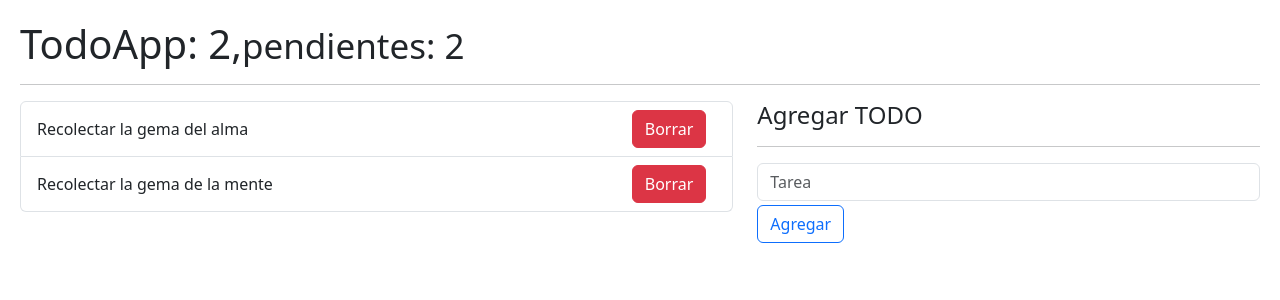
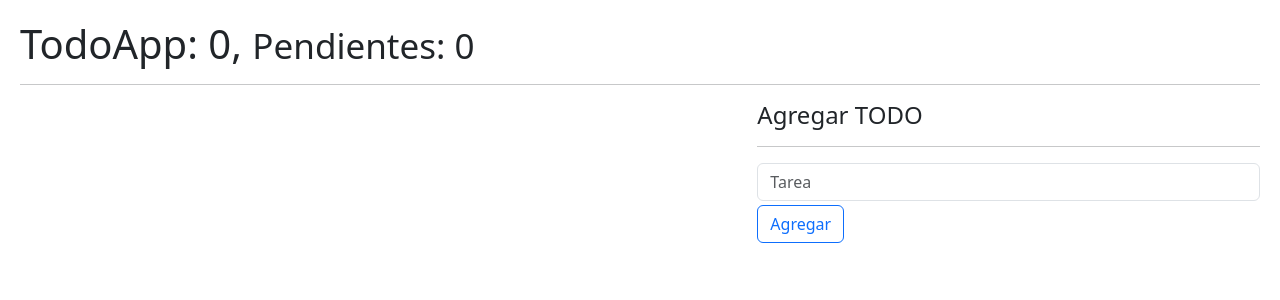
Before and after one commit to JordyV23/hook-app, a React (Vite) app: page / in a window 1280 px wide. Shown: the top 300 px of the page. Built offline with nearby package versions, Linux system fonts and the light colour scheme.

Commit message:
todo app terminada

```diff
--- a/src/08-useReducer/TodoApp.jsx
+++ b/src/08-useReducer/TodoApp.jsx
@@ -1,23 +1,20 @@
-import { useReducer } from "react";
+import { useEffect, useReducer } from "react";
 import { todoReducer } from "./todoReducer";
 import { TodoList } from "./components/TodoList";
 import { TodoAdd } from "./components/TodoAdd";
 
 export const TodoApp = () => {
-  const initialState = [
-    {
-      id: new Date().getTime(),
-      description: "Recolectar la gema del alma",
-      done: false,
-    },
-    {
-      id: new Date().getTime() * 3,
-      description: "Recolectar la gema de la mente",
-      done: false,
-    },
-  ];
+  const initialState = [];
 
-  const [todos, dispatch] = useReducer(todoReducer, initialState);
+  const init = () => {
+    return JSON.parse(localStorage.getItem("todos")) || [];
+  };
+
+  const [todos, dispatch] = useReducer(todoReducer, initialState, init);
+
+  useEffect(() => {
+    localStorage.setItem("todos", JSON.stringify(todos));
+  }, [todos]);
 
   const onNewTodo = (todo) => {
     handleNewTodo(todo);
@@ -28,20 +25,44 @@
       type: "[TODO] Add Todo",
       payload: todo,
     };
+    dispatch(action);
+  };
 
-    dispatch(action)
+  const handleDeleteTodo = (id) => {
+    dispatch({
+      type: "[TODO] Remove Todo",
+      payload: id,
+    });
   };
+
+  const handleToggleTodo = (id) => {
+    dispatch({
+      type: "[TODO] Toggle Todo",
+      payload: id,
+    });
+  };
+
+  const calcularPendientes = () => {
+    let pendientes = 0;
+    todos.map(todo => {
+      if(todo.done){
+        pendientes+=1
+      }
+    })
+
+    return pendientes
+  }
 
   return (
     <>
       <h1>
-        TodoApp: {todos.length},<small>pendientes: 2</small>
+        TodoApp: {todos.length}, <small>Pendientes: {calcularPendientes()}</small>
       </h1>
       <hr />
 
       <div className="row">
         <div className="col-7">
-          <TodoList todos={todos} />
+          <TodoList todos={todos} onDeleteTodo={handleDeleteTodo} onToggleTodo={handleToggleTodo}/>
         </div>
 
         <div className="col-5">
--- a/src/08-useReducer/components/TodoItem.jsx
+++ b/src/08-useReducer/components/TodoItem.jsx
@@ -1,10 +1,17 @@
 /* eslint-disable react/prop-types */
-export const TodoItem = ({ todo }) => {
+export const TodoItem = ({ todo, onDeleteTodo,onToggleTodo }) => {
   return (
     <>
       <li className="list-group-item d-flex justify-content-between">
-        <span className="align-self-center">{todo.description}</span>
-        <button className="btn btn-danger">Borrar</button>
+        <span className={`align-self-center ${todo.done && 'text-decoration-line-through'} `} onClick={() => onToggleTodo(todo.id)}>
+          {todo.description}
+        </span>
+        <button
+          className="btn btn-danger"
+          onClick={() => onDeleteTodo(todo.id)}
+        >
+          Borrar
+        </button>
       </li>
     </>
   );
--- a/src/08-useReducer/components/TodoList.jsx
+++ b/src/08-useReducer/components/TodoList.jsx
@@ -2,12 +2,12 @@
 
 import { TodoItem } from "./TodoItem";
 
-export const TodoList = ({ todos = [] }) => {
+export const TodoList = ({ todos = [], onDeleteTodo,onToggleTodo }) => {
   return (
     <>
       <ul className="list-group">
         {todos.map((todo) => (
-          <TodoItem key={todo.id} todo={todo} />
+          <TodoItem key={todo.id} todo={todo} onDeleteTodo={onDeleteTodo} onToggleTodo={onToggleTodo}/>
         ))}
       </ul>
     </>
--- a/src/08-useReducer/intro-reducer.js
+++ b/src/08-useReducer/intro-reducer.js
@@ -28,5 +28,3 @@
 };
 
 todos = todoReducer(todos, addTodoAction);
-
-console.log({ state: todos });
--- a/src/08-useReducer/todoReducer.js
+++ b/src/08-useReducer/todoReducer.js
@@ -2,6 +2,20 @@
   switch (action.type) {
     case "[TODO] Add Todo":
       return [...initialState, action.payload];
+
+    case "[TODO] Remove Todo":
+      return initialState.filter((todo) => todo.id !== action.payload);
+
+    case "[TODO] Toggle Todo":
+      return initialState.map((todo) => {
+        if (todo.id === action.payload) {
+          return {
+            ...todo,
+            done: !todo.done,
+          };
+        }
+        return todo;
+      });
     default:
       return initialState;
   }
```
